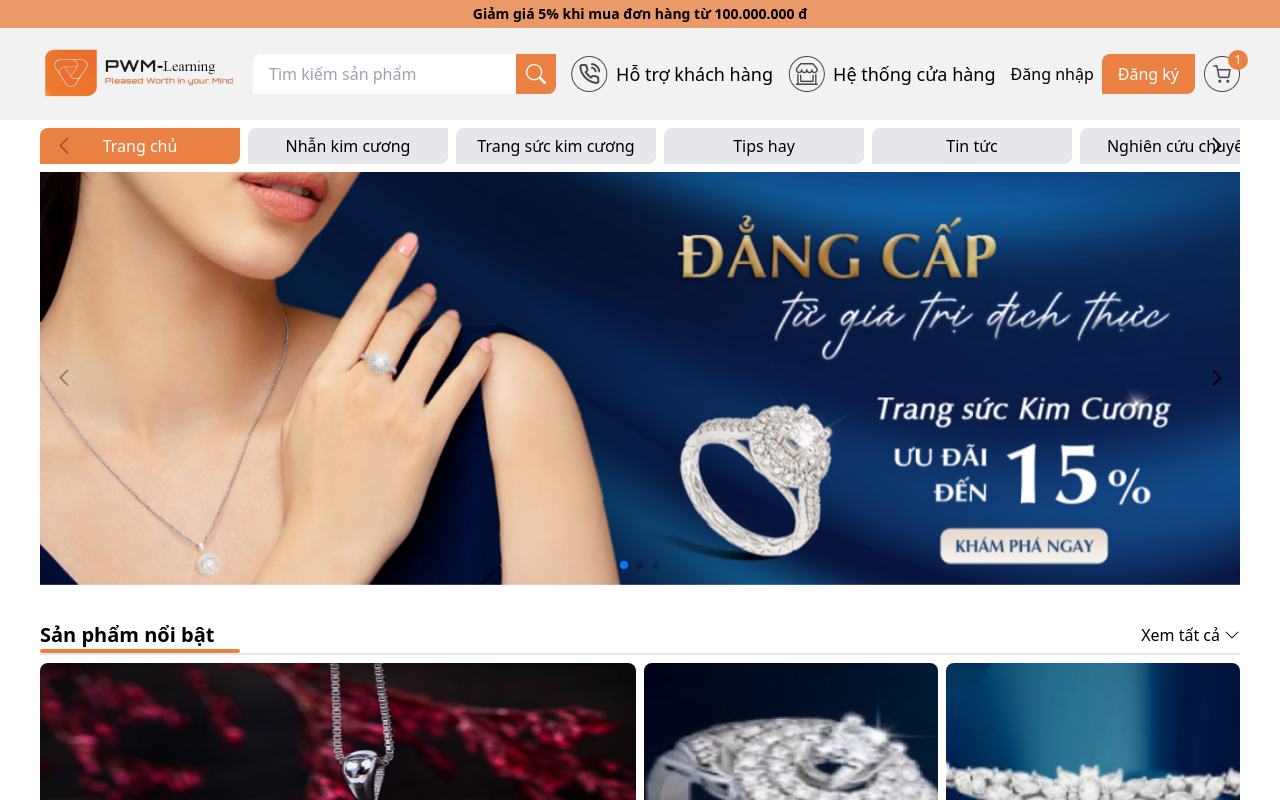
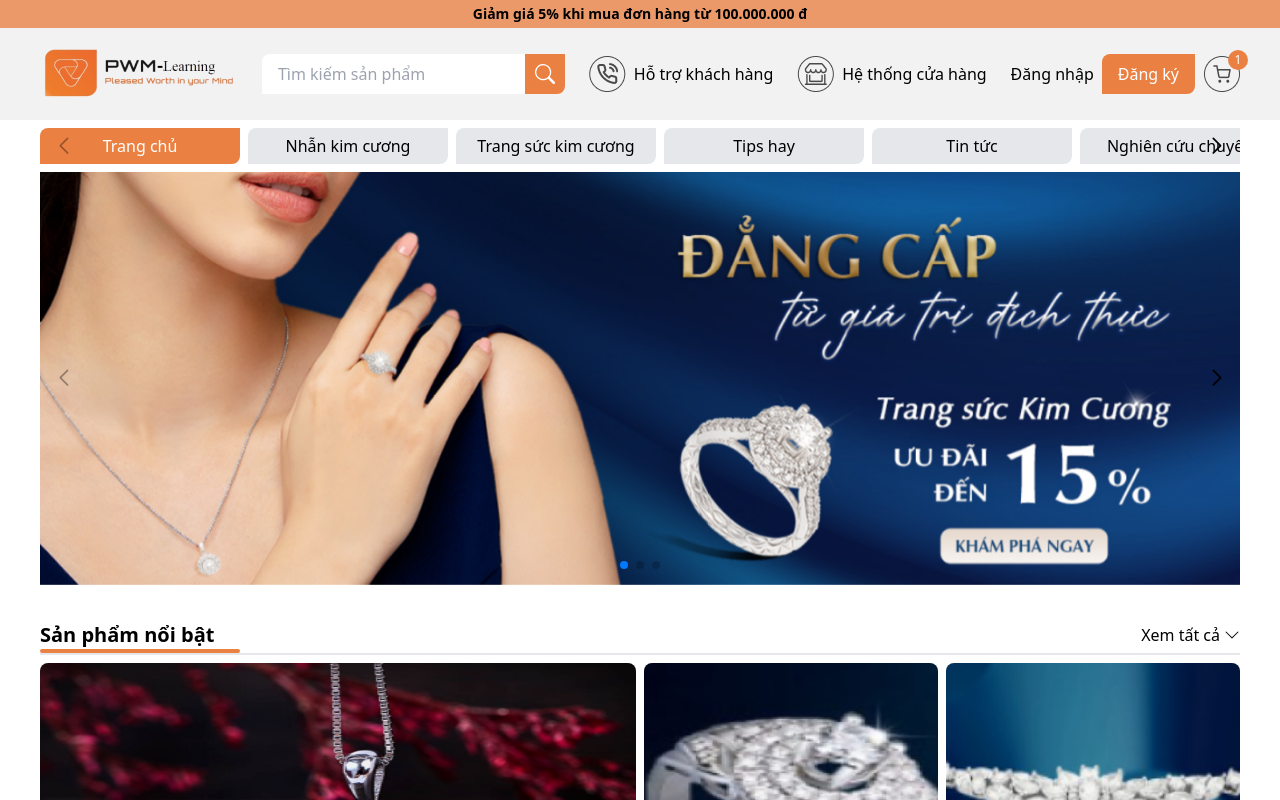
Before and after one commit to datisekai/pwm-learning, a Next.js app: page / in a window 1280 px wide. Shown: the top 800 px of the page. Built offline with nearby package versions, Linux system fonts and the light colour scheme.

Commit message:
change font-size header

```diff
--- a/components/Header/Header.tsx
+++ b/components/Header/Header.tsx
@@ -31,7 +31,7 @@ const Header = () => {
               height={36}
               src="/images/supporticon.png"
             />
-            <span className="ml-2 hover:text-primary transition-all hover:cursor-pointer text-lg font-extralight">
+            <span className="ml-2 hover:text-primary transition-all hover:cursor-pointer text-md font-extralight">
               Hỗ trợ khách hàng
             </span>
           </div>
@@ -41,7 +41,7 @@ const Header = () => {
               height={36}
               src="/images/system-ecommerce.png"
             />
-            <span className="ml-2 hover:text-primary transition-all hover:cursor-pointer text-lg font-extralight">
+            <span className="ml-2 hover:text-primary transition-all hover:cursor-pointer text-md font-extralight">
               Hệ thống cửa hàng
             </span>
           </div>
```
